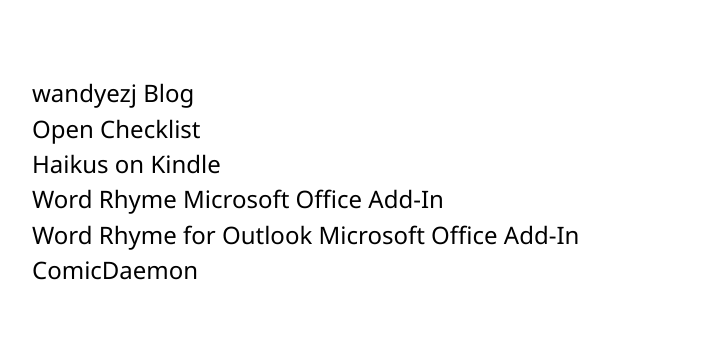
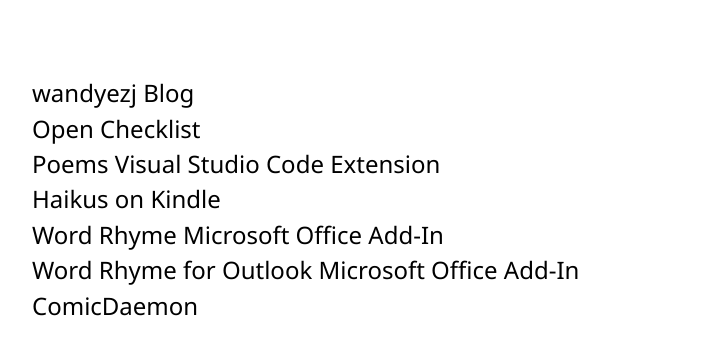
Before and after one commit to wandyezj/wandyezj, a website built with webpack: page src/index.html in a window 1280 px wide. Shown: the part 156-510 px from the top of the page, without its empty margins (16-744 px from the left). Built offline with nearby package versions, Linux system fonts and the light colour scheme.

Commit message:
Update index.html

```diff
--- a/src/index.html
+++ b/src/index.html
@@ -38,6 +38,13 @@
                     </li>
                     <li>
                         <a
+                            href="https://marketplace.visualstudio.com/items?itemName=wandyezj.poems"
+                            target="_blank"
+                            >Poems Visual Studio Code Extension</a
+                        >
+                    </li>
+                    <li>
+                        <a
                             href="https://www.amazon.com/Haikus-wandyezj-ebook/dp/B088RMS86N"
                             target="_blank"
                             >Haikus on Kindle</a
```
